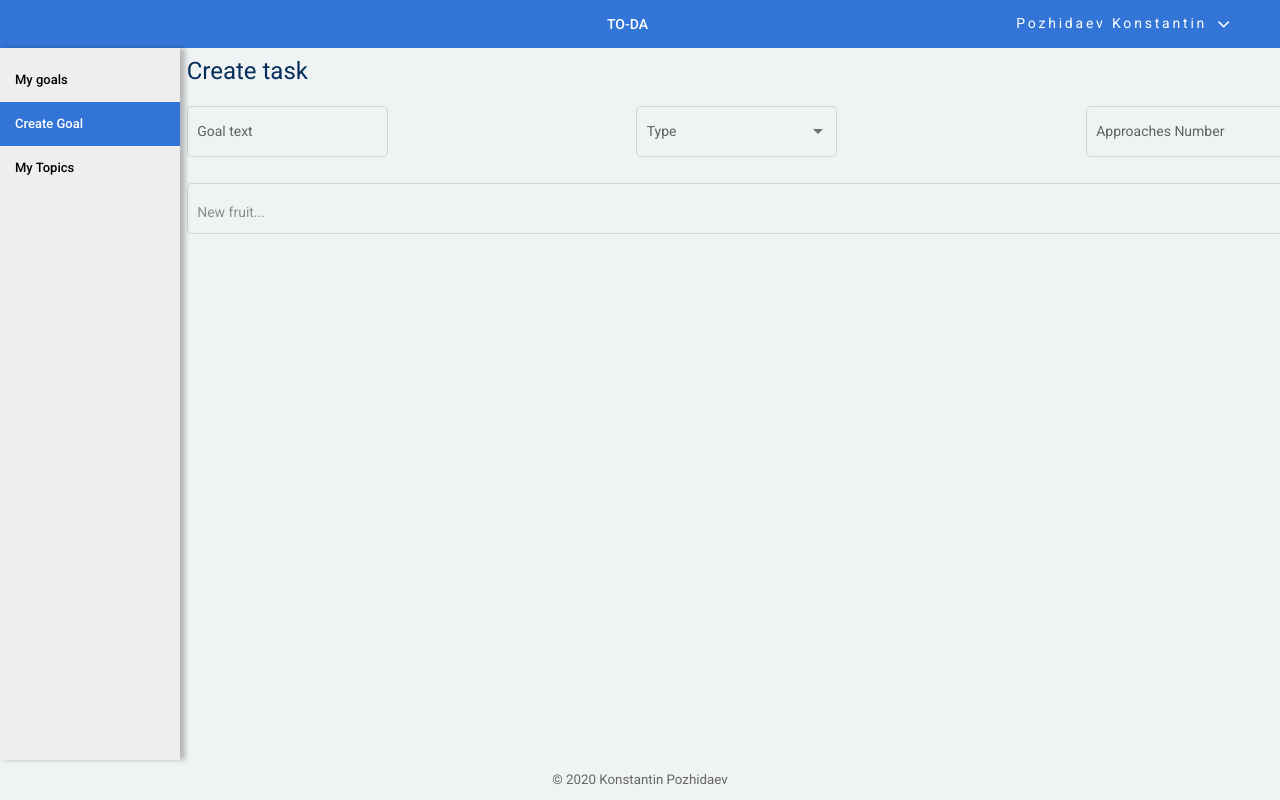
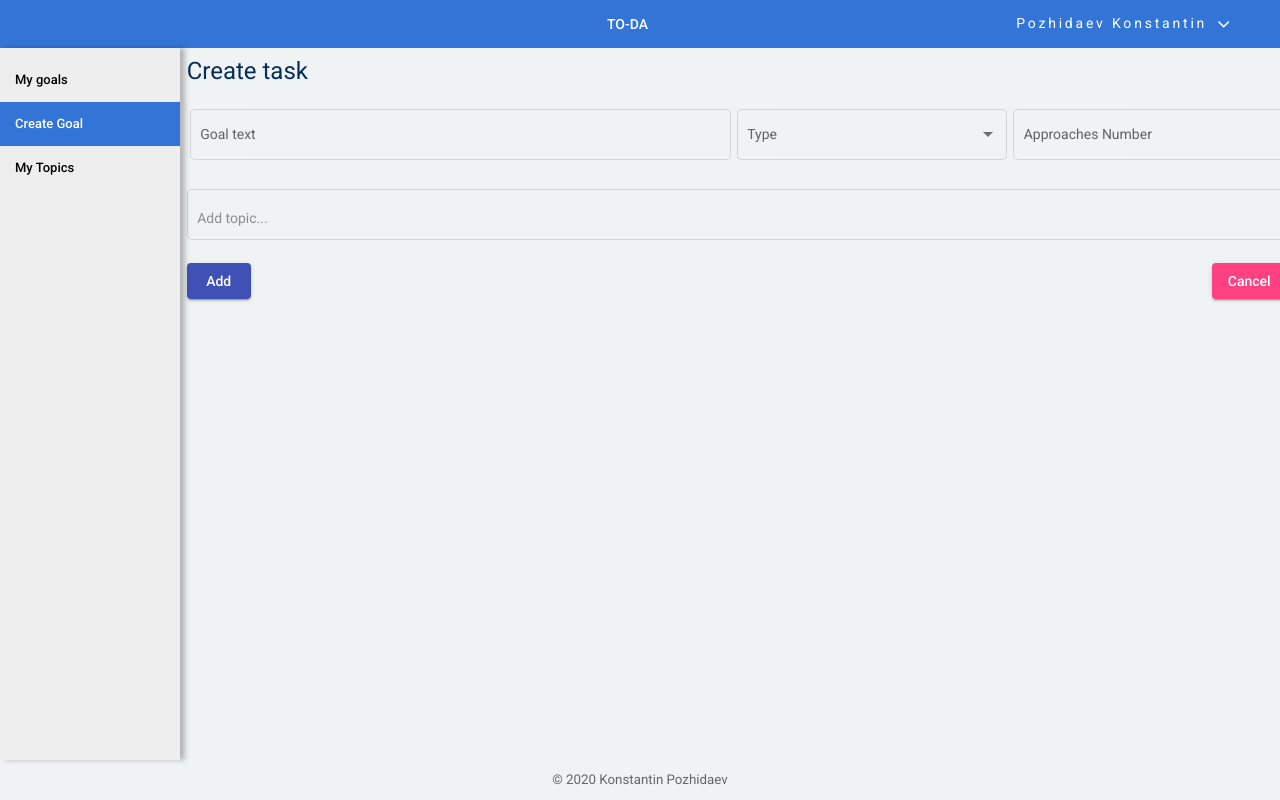
Before and after one commit to k-pozhidaev/to-da, an Angular app in the folder webapp/: page /edit-goal in a window 1280 px wide. Built offline with nearby package versions, Linux system fonts and the light colour scheme.

Commit message:
refactored topic add form added button panel

```diff
--- a/webapp/src/app/page/create-goal/create-goal.component.html
+++ b/webapp/src/app/page/create-goal/create-goal.component.html
@@ -1,6 +1,6 @@
 <H1>Create task</H1>
 <div class="create-goal-form">
-  <mat-form-field appearance="outline">
+  <mat-form-field appearance="outline" class="goal-text">
     <mat-label>Goal text</mat-label>
     <label>
       <input matInput placeholder="text">
@@ -32,9 +32,9 @@
         <mat-icon matChipRemove *ngIf="removable">cancel</mat-icon>
       </mat-chip>
       <input
-        placeholder="New fruit..."
-        #fruitInput
-        [formControl]="fruitCtrl"
+        placeholder="Add topic..."
+        #topicInput
+        [formControl]="topicCtrl"
         [matAutocomplete]="auto"
         [matChipInputFor]="chipList"
         [matChipInputSeparatorKeyCodes]="separatorKeysCodes"
@@ -47,3 +47,7 @@
     </mat-autocomplete>
   </mat-form-field>
 </div>
+<div class="button-panel">
+  <button mat-raised-button color="primary">Add</button>
+  <button mat-raised-button color="accent">Cancel</button>
+</div>
--- a/webapp/src/app/page/create-goal/create-goal.component.sass
+++ b/webapp/src/app/page/create-goal/create-goal.component.sass
@@ -4,3 +4,13 @@
   display: flex
   flex-direction: row
   justify-content: space-between
+
+  mat-form-field
+    flex: 1
+    margin: 3px
+    &.goal-text
+      flex: 2
+.button-panel
+  display: flex
+  flex-direction: row
+  justify-content: space-between
--- a/webapp/src/app/page/create-goal/create-goal.component.ts
+++ b/webapp/src/app/page/create-goal/create-goal.component.ts
@@ -14,22 +14,21 @@ import {MatChipInputEvent} from "@angular/material/chips";
 })
 export class CreateGoalComponent implements OnInit {
 
-  visible = true;
   selectable = true;
   removable = true;
   separatorKeysCodes: number[] = [ENTER, COMMA];
-  fruitCtrl = new FormControl();
+  topicCtrl = new FormControl();
   filteredTopics: Observable<string[]>;
   topics: string[] = [];
-  allFruits: string[] = ['sport', 'apartments', 'promotion'];
+  allTopics: string[] = ['sport', 'apartments', 'promotion'];
 
-  @ViewChild('fruitInput') fruitInput: ElementRef<HTMLInputElement>;
+  @ViewChild('topicInput') topicInput: ElementRef<HTMLInputElement>;
   @ViewChild('auto') matAutocomplete: MatAutocomplete;
 
   constructor() {
-    this.filteredTopics = this.fruitCtrl.valueChanges.pipe(
+    this.filteredTopics = this.topicCtrl.valueChanges.pipe(
       startWith(null),
-      map((fruit: string | null) => fruit ? this._filter(fruit) : this.allFruits.slice()));
+      map((v: string | null) => v ? this._filter(v) : this.allTopics.slice()));
   }
 
   types : string[]
@@ -53,7 +52,7 @@ export class CreateGoalComponent implements OnInit {
       input.value = '';
     }
 
-    this.fruitCtrl.setValue(null);
+    this.topicCtrl.setValue(null);
   }
 
   remove(topic: string): void {
@@ -66,14 +65,14 @@ export class CreateGoalComponent implements OnInit {
 
   selected(event: MatAutocompleteSelectedEvent): void {
     this.topics.push(event.option.viewValue);
-    this.fruitInput.nativeElement.value = '';
-    this.fruitCtrl.setValue(null);
+    this.topicInput.nativeElement.value = '';
+    this.topicCtrl.setValue(null);
   }
 
 
   private _filter(value: string): string[] {
     const filterValue = value.toLowerCase();
 
-    return this.allFruits.filter(fruit => fruit.toLowerCase().indexOf(filterValue) === 0);
+    return this.allTopics.filter(v => v.toLowerCase().indexOf(filterValue) === 0);
   }
 }
```
